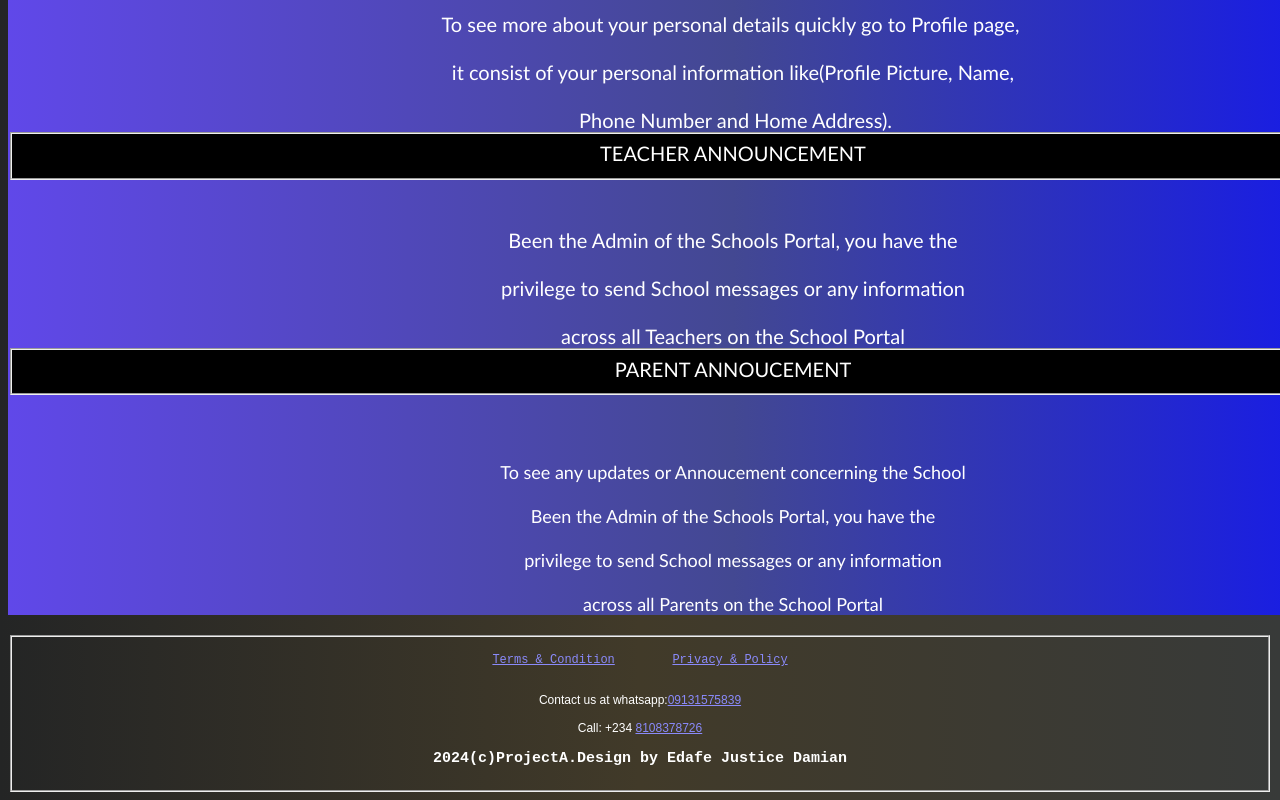
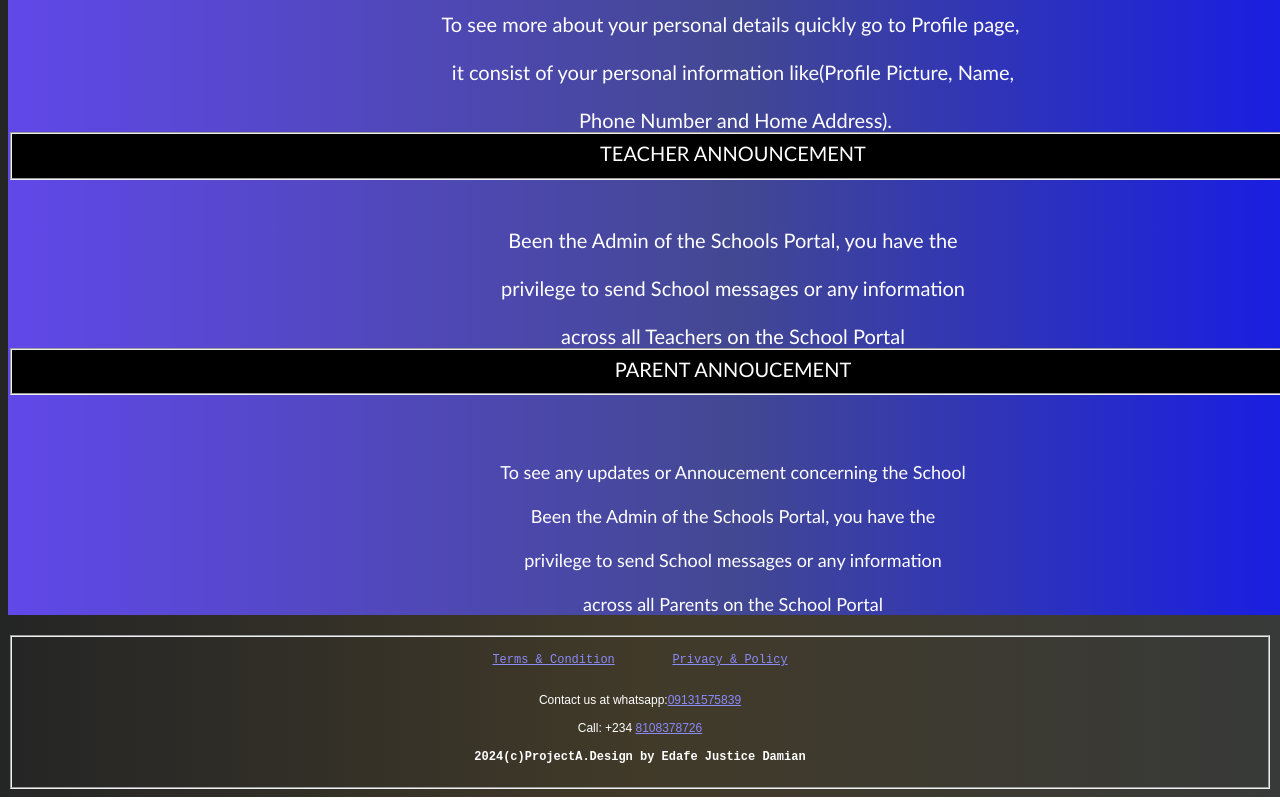
Before and after one commit to Damian25Ty/jj, a plain HTML site: page Ahome.html in a window 1280 px wide. Shown: the part 532-1332 px from the top of the page. Drawn offline with Linux system fonts and the light colour scheme.

Commit message:
Update Ahome.html

```diff
--- a/Ahome.html
+++ b/Ahome.html
@@ -172,7 +172,7 @@ pre{
   <fieldset style="font-size: 12px;color: white;"><pre id="pre" style="font-size: 12px;color: white;"><a href="TermsCondition.html" style="color: rgb(138, 138, 250);font-size: 12px;">Terms & Condition</a>        <a href="PrivacyPolicy.html" style="color: rgb(138, 138, 250);font-size: 12px;">Privacy & Policy</a></pre><br>
                         Contact us at
     whatsapp:<a href="https://wa.link/wbvzjt" style="color: rgb(138, 138, 250);font-size: 12px;">09131575839</a>               <br><br>Call: +234 <a href="tel:+2348108378726" style="color: rgb(138, 138, 250);font-size: 12px">8108378726</a></pre>
-      <pre id="pre" style="font-size: 15px"><h3 style="font-size: 15px">2024(c)ProjectA.Design by Edafe Justice Damian</h3></pre></fieldset>
+      <pre id="pre" style="font-size: 15px"><h3 style="font-size: 12px">2024(c)ProjectA.Design by Edafe Justice Damian</h3></pre></fieldset>
 
 <script>
 
```
